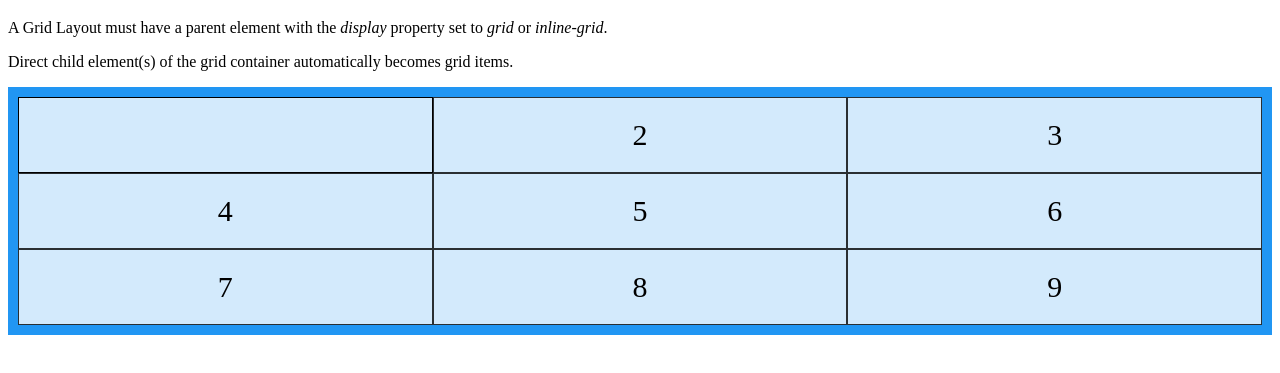
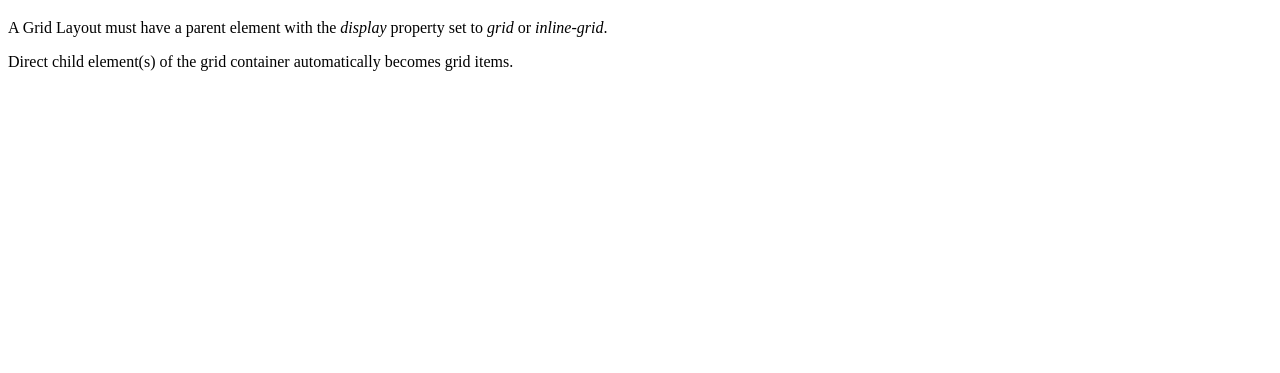
Before and after one commit to Eliud20/Proyecto-API, a website: page index.html in a window 1280 px wide. Shown: the part 61-434 px from the top of the page. Drawn offline with Linux system fonts and the light colour scheme; no server answers.

Commit message:
Otras pruebonas HD

```diff
--- a/estilo.css
+++ b/estilo.css
@@ -1,13 +1,11 @@
 .grid-container {
     display: grid;
     grid-template-columns: auto auto auto;
-    background-color: #2196F3;
-    padding: 10px;
 }
 
 .grid-item {
     background-color: rgba(255, 255, 255, 0.8);
-    border: 1px solid rgba(0, 0, 0, 0.8);
+    margin: 50px;
     padding: 20px;
     font-size: 30px;
     text-align: center;
--- a/index.html
+++ b/index.html
@@ -25,15 +25,15 @@
     <p>Direct child element(s) of the grid container automatically becomes grid items.</p>
 
     <div class="grid-container">
-        <div class="grid-item" id="uno"></div>
-        <div class="grid-item">2</div>
-        <div class="grid-item">3</div>
-        <div class="grid-item">4</div>
-        <div class="grid-item">5</div>
-        <div class="grid-item">6</div>
-        <div class="grid-item">7</div>
-        <div class="grid-item">8</div>
-        <div class="grid-item">9</div>
+        <div class="grid-item" id="1"></div>
+        <div class="grid-item" id="2"></div>
+        <div class="grid-item"></div>
+        <div class="grid-item"></div>
+        <div class="grid-item"></div>
+        <div class="grid-item"></div>
+        <div class="grid-item"></div>
+        <div class="grid-item"></div>
+        <div class="grid-item"></div>
     </div>
 </body>
 <script src="prueba.js"></script>
--- a/prueba.js
+++ b/prueba.js
@@ -29,11 +29,16 @@ function crearPoke(pokemon) {
 }
 
 function inserta(poke) {
-    var a = document.querySelector('#uno');
+    var a = document.getElementById('1');
     a.innerHTML = poke.name;
+    var c = document.getElementById('2');
+    c.innerHTML = poke.name;
     const img = document.createElement('img');
     img.src = poke.sprites.front_default;
-    a.appendChild(img);
+    const img2 = document.createElement('img');
+    img2.src = poke.sprites.front_default;
+    a.appendChild(img2);
+    c.appendChild(img);
 }
 
-traerPoke("pikachu");
+traerPoke("1");
```
